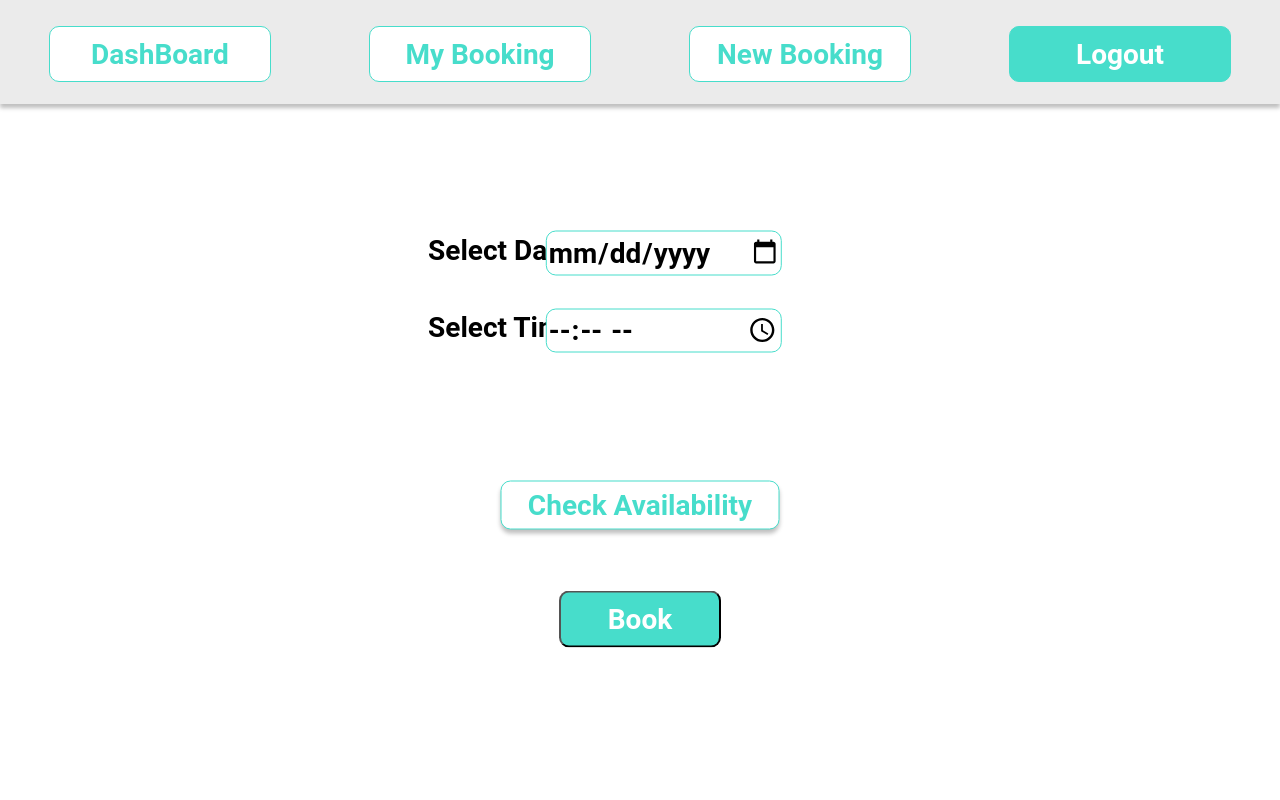
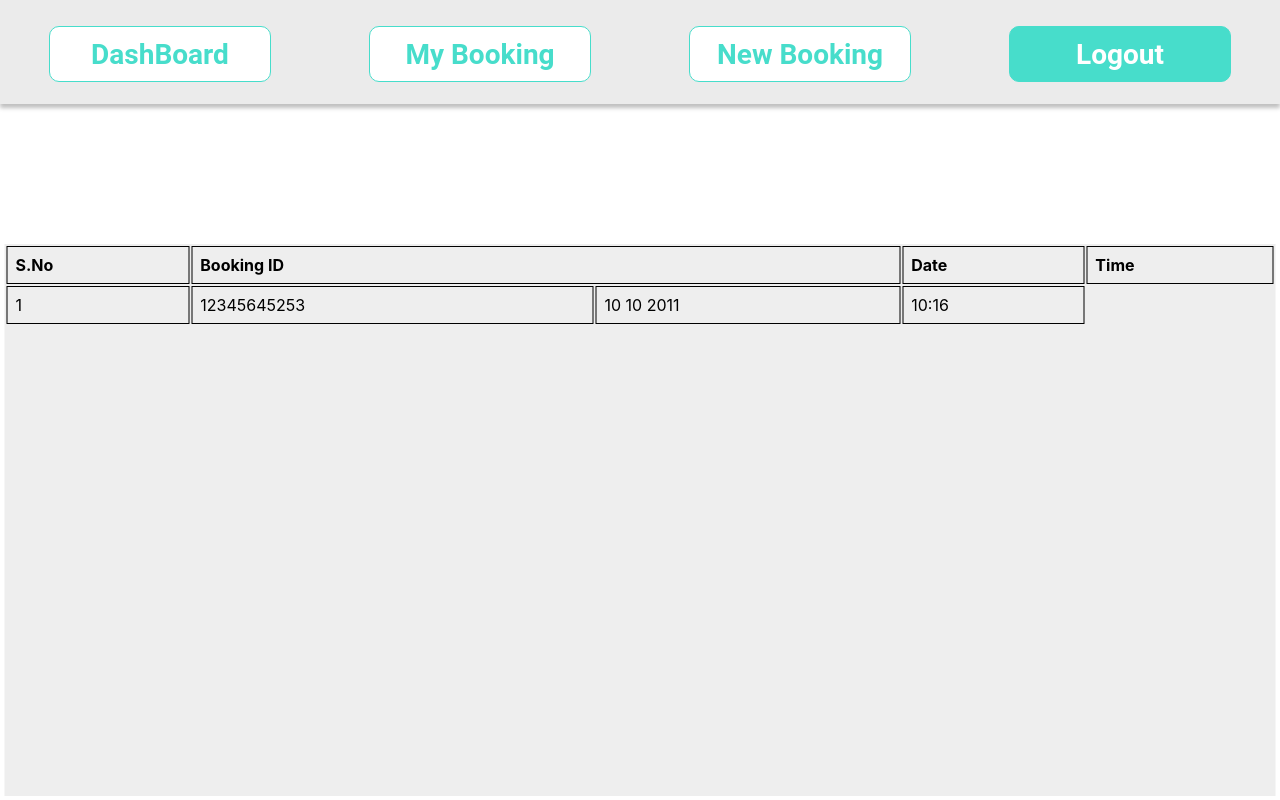
Before and after one commit to AtulRaj151/appointmentbooking-frontend, a React (Create React App) app: page / in a window 1280 px wide. Built offline with nearby package versions, Linux system fonts and the light colour scheme.

Commit message:
add list of bookings for user

```diff
--- a/src/Component/App.js
+++ b/src/Component/App.js
@@ -1,5 +1,4 @@
 import Header from "./Header";
-import DashBoard from "./User/DashBoard";
 import MyBooking from "./User/MyBooking";
 
 function App() {
--- a/src/Component/User/MyBooking.js
+++ b/src/Component/User/MyBooking.js
@@ -1,30 +1,26 @@
-import React, { Component } from "react";
+import React from "react";
 
-export default class MyBooking extends Component {
-  render() {
-    return (
-      <div className="my-booking">
-        <div className="booking-info">
-          <label htmlFor="date">
-            <span>Select Date: </span>
-          </label>
-          <input
-            type="date"
-            id="start"
-            name="trip-start"
-            min="2021-01-01"
-            max="2030-12-31"
-          />
-          <label htmlFor="time">
-            <span>Select Time: </span>
-          </label>
-          <input type="time" id="time" />
-        </div>
-        <div>
-          <button className="mybooking-check-avail">Check Availability</button>
-          <button className="mybooking-book">Book</button>
-        </div>
+function MyBooking(props) {
+  return (
+    <div className="booking-wrapper">
+      <div className="list-booking">
+        <table>
+          <tr>
+            <th colSpan="1">S.No</th>
+            <th colSpan="2">Booking ID</th>
+            <th colSpan="2">Date</th>
+            <th colSpan="2">Time</th>
+          </tr>
+          <tr>
+            <td>1</td>
+            <td>12345645253</td>
+            <td>10 10 2011</td>
+            <td>10:16</td>
+          </tr>
+        </table>
       </div>
-    );
-  }
+    </div>
+  );
 }
+
+export default MyBooking;
--- a/src/index.css
+++ b/src/index.css
@@ -220,3 +220,29 @@ code {
   outline: none;
   cursor: pointer;
 }
+
+/* list booking user */
+.list-booking {
+  position: relative;
+  width: 1271px;
+  height: 552px;
+  left: 50%;
+  transform: translate(-50%, 50%);
+  top: -4%;
+  background: #eeeeee;
+}
+.list-booking > table {
+  width: 100%;
+}
+td,
+th {
+  border: 1px solid black;
+  text-align: left;
+  padding: 8px;
+}
+.booking-wrapper {
+  position: relative;
+  height: 100vh;
+  width: 100vw;
+  background-color: #ffffff;
+}
```
Also changed, not shown: src/Component/User/NewBooking.js (added, +30 -0 lines).
